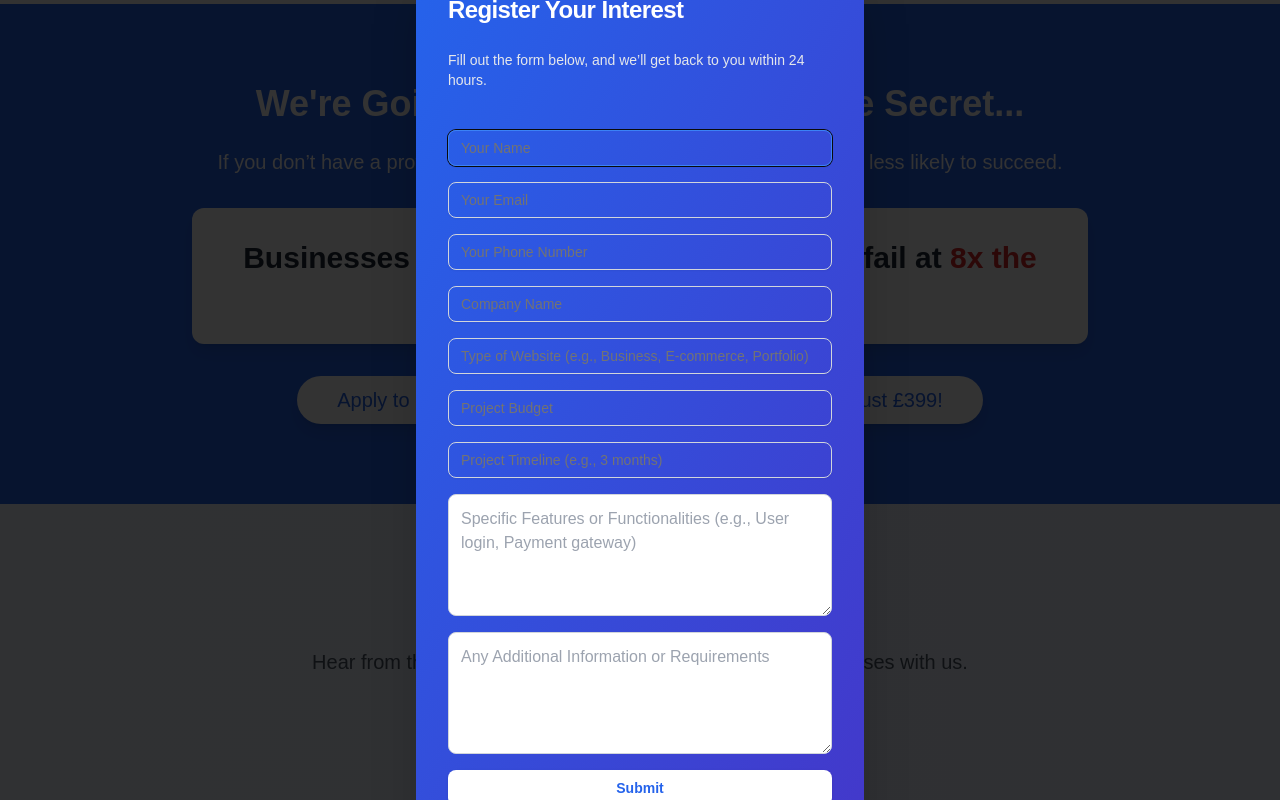
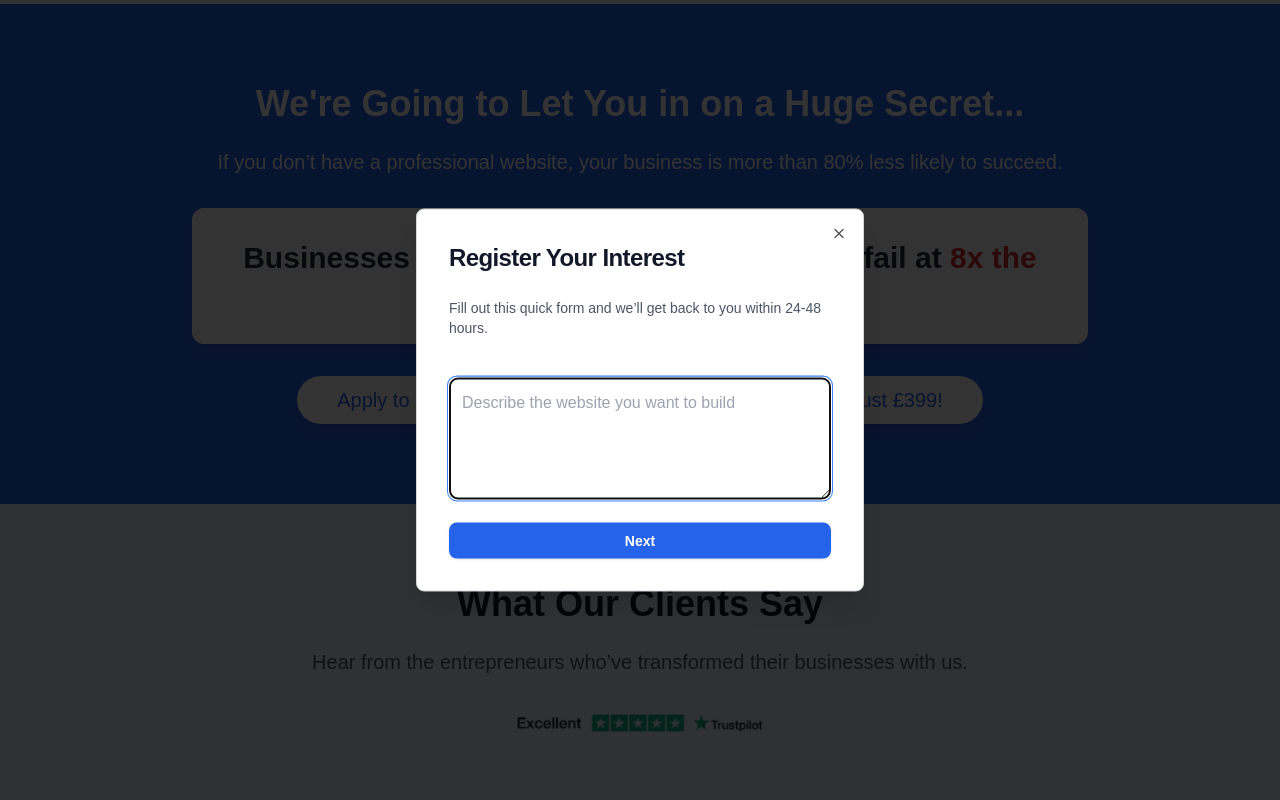
Before and after one commit to Leorev01/SlickSite, a Next.js app: page /landing-page in a window 1280 px wide. Both pictures are taken after a click on the button 639 px from the left and 2452 px from the top of the page. Shown: the part 2052-2852 px from the top of the page. Built offline with nearby package versions, Linux system fonts and the light colour scheme.

Commit message:
Adds route/updates landing page form

```diff
--- a/app/(landing)/components/QuoteDialog.tsx
+++ b/app/(landing)/components/QuoteDialog.tsx
@@ -4,119 +4,225 @@ import { useState } from 'react';
 import { Button } from "@/components/ui/button";
 import { Input } from "@/components/ui/input";
 import { Dialog, DialogTrigger, DialogContent, DialogTitle, DialogDescription } from "@/components/ui/dialog";
+import { motion, AnimatePresence } from "framer-motion";
+import { useRouter } from 'next/navigation';
 
 export default function QuoteDialog({ children }: { children: React.ReactNode }) {
+  const router = useRouter();
   const [isOpen, setIsOpen] = useState(false);
+  const [step, setStep] = useState(0);
+  const [errors, setErrors] = useState<string | null>(null);
+  const [loading, setLoading] = useState(false); // New state to track form submission
 
   const [formData, setFormData] = useState({
-    name: '',
+    websiteDescription: '',
+    firstName: '',
     email: '',
     phone: '',
-    company: '',
-    websiteType: '',
-    budget: '',
-    timeline: '',
-    features: '',
-    additionalInfo: ''
+    currentWebsite: '',
+    hosting: '',
   });
 
   const handleChange = (e: React.ChangeEvent<HTMLInputElement | HTMLTextAreaElement>): void => {
     setFormData({ ...formData, [e.target.name]: e.target.value });
+    setErrors(null); // Clear error when user types
   };
 
-  const handleSubmit = (e: React.FormEvent) => {
+  const validateStep = () => {
+    if (step === 0 && formData.websiteDescription.trim() === '') {
+      setErrors("Please describe the website you want to build.");
+      return false;
+    }
+    if (step === 1 && formData.firstName.trim() === '') {
+      setErrors("Please enter your first name.");
+      return false;
+    }
+    if (step === 2 && formData.email.trim() === '') {
+      setErrors("Please enter a valid email.");
+      return false;
+    }
+    if (step === 5 && formData.hosting.trim() === '') {
+      setErrors("Please select an option for hosting.");
+      return false;
+    }
+    return true;
+  };
+
+  const nextStep = () => {
+    if (validateStep()) {
+      setStep((prev) => prev + 1);
+    }
+  };
+
+  const prevStep = () => {
+    setErrors(null); // Clear errors when going back
+    setStep((prev) => Math.max(prev - 1, 0));
+  };
+
+  const handleSubmit = async (e: React.FormEvent) => {
     e.preventDefault();
-    console.log('Form Data Submitted:', formData);
-    // Add your form submission logic here (e.g., API call)
-    setIsOpen(false); // Close the dialog after submission
+
+    // Ensure validation passes before submitting
+    if (!validateStep()) return;  // Stop submission if validation fails
+
+    setLoading(true); // Set loading state to true while submitting
+    setErrors(null);  // Clear errors before submission
+
+    try {
+      const response = await fetch("/api/landing", {
+        method: "POST",
+        headers: { "Content-Type": "application/json" },
+        body: JSON.stringify(formData),
+      });
+
+      if (response.ok) {
+        // After successful form submission, redirect to the success page
+        router.push('/success'); // Navigate to the success page (assuming it's at /success)
+      } else {
+        setErrors("Something went wrong. Please try again.");
+      }
+    // eslint-disable-next-line @typescript-eslint/no-unused-vars
+    } catch (error) {
+      setErrors("Something went wrong. Please try again.");
+    } finally {
+      setLoading(false); // Reset loading state once submission is complete
+    }
+
+    // Close the dialog after form submission
+    setIsOpen(false);
   };
 
   return (
     <Dialog open={isOpen} onOpenChange={setIsOpen}>
       <DialogTrigger asChild>
-        {children}
+        <div onClick={() => setIsOpen(true)}>{children}</div>
       </DialogTrigger>
-      <DialogContent className="bg-gradient-to-br from-blue-600 to-indigo-700 rounded-lg p-8 max-w-md mx-auto border-0 shadow-2xl">
-        <DialogTitle className="text-2xl font-bold text-white mb-2">
+      <DialogContent className="bg-white rounded-lg p-8 max-w-md mx-auto border border-gray-300 shadow-xl">
+        <DialogTitle className="text-2xl font-bold text-gray-900 mb-2">
           Register Your Interest
         </DialogTitle>
-        <DialogDescription className="text-gray-200 mb-6">
-          Fill out the form below, and we’ll get back to you within 24 hours.
+        <DialogDescription className="text-gray-600 mb-6">
+          Fill out this quick form and we’ll get back to you within 24-48 hours.
         </DialogDescription>
+
         <form onSubmit={handleSubmit} className="flex flex-col gap-4">
-          <Input
-            name="name"
-            placeholder="Your Name"
+          <AnimatePresence mode="wait">
+            {step === 0 && (
+              <motion.div key="websiteDescription" initial={{ opacity: 0, x: 50 }} animate={{ opacity: 1, x: 0 }} exit={{ opacity: 0, x: -50 }} transition={{ duration: 0.3 }}>
+                <textarea
+                  name="websiteDescription"
+                  placeholder="Describe the website you want to build"
+                  value={formData.websiteDescription}
                   onChange={handleChange}
-            className="p-3 border border-gray-300 rounded-lg focus:ring-2 focus:ring-blue-500 focus:border-blue-500"
-            required
-          />
-          <Input
-            name="email"
-            placeholder="Your Email"
-            onChange={handleChange}
-            className="p-3 border border-gray-300 rounded-lg focus:ring-2 focus:ring-blue-500 focus:border-blue-500"
-            type="email"
-            required
-          />
-          <Input
-            name="phone"
-            placeholder="Your Phone Number"
-            onChange={handleChange}
-            className="p-3 border border-gray-300 rounded-lg focus:ring-2 focus:ring-blue-500 focus:border-blue-500"
-            type="tel"
-            required
-          />
-          <Input
-            name="company"
-            placeholder="Company Name"
-            onChange={handleChange}
-            className="p-3 border border-gray-300 rounded-lg focus:ring-2 focus:ring-blue-500 focus:border-blue-500"
-          />
-          <Input
-            name="websiteType"
-            placeholder="Type of Website (e.g., Business, E-commerce, Portfolio)"
-            onChange={handleChange}
-            className="p-3 border border-gray-300 rounded-lg focus:ring-2 focus:ring-blue-500 focus:border-blue-500"
-            required
-          />
-          <Input
-            name="budget"
-            placeholder="Project Budget"
-            onChange={handleChange}
-            className="p-3 border border-gray-300 rounded-lg focus:ring-2 focus:ring-blue-500 focus:border-blue-500"
-            type="text"
-            required
-          />
-          <Input
-            name="timeline"
-            placeholder="Project Timeline (e.g., 3 months)"
-            onChange={handleChange}
-            className="p-3 border border-gray-300 rounded-lg focus:ring-2 focus:ring-blue-500 focus:border-blue-500"
-            type="text"
-            required
-          />
-          <textarea
-            name="features"
-            placeholder="Specific Features or Functionalities (e.g., User login, Payment gateway)"
-            onChange={handleChange}
-            className="p-3 border border-gray-300 rounded-lg focus:ring-2 focus:ring-blue-500 focus:border-blue-500"
+                  className="w-full p-3 border border-gray-300 rounded-lg focus:ring-2 focus:ring-blue-500 focus:border-blue-500 transition"
                   rows={4}
                   required
                 />
-          <textarea
-            name="additionalInfo"
-            placeholder="Any Additional Information or Requirements"
+                {errors && <p className="text-red-500 text-sm mt-1">{errors}</p>}
+                <Button onClick={nextStep} type="button" className="mt-4 w-full bg-blue-600 text-white hover:bg-blue-700 font-semibold py-3 rounded-lg transition-all duration-300">
+                  Next
+                </Button>
+              </motion.div>
+            )}
+
+            {step === 1 && (
+              <motion.div key="firstName" initial={{ opacity: 0, x: 50 }} animate={{ opacity: 1, x: 0 }} exit={{ opacity: 0, x: -50 }} transition={{ duration: 0.3 }}>
+                <Input
+                  name="firstName"
+                  placeholder="What is your first name?"
+                  value={formData.firstName}
                   onChange={handleChange}
-            className="p-3 border border-gray-300 rounded-lg focus:ring-2 focus:ring-blue-500 focus:border-blue-500"
-            rows={4}
+                  className="w-full p-3 border border-gray-300 rounded-lg focus:ring-2 focus:ring-blue-500 focus:border-blue-500 transition"
+                  required
                 />
-          <Button
-            type="submit"
-            className="bg-white text-blue-600 hover:bg-gray-100 font-semibold py-3 rounded-lg transition-all duration-300"
-          >
+                {errors && <p className="text-red-500 text-sm mt-1">{errors}</p>}
+                <Button onClick={nextStep} type="button" className="mt-4 w-full bg-blue-600 text-white hover:bg-blue-700 font-semibold py-3 rounded-lg transition-all duration-300">
+                  Next
+                </Button>
+              </motion.div>
+            )}
+
+            {step === 2 && (
+              <motion.div key="email" initial={{ opacity: 0, x: 50 }} animate={{ opacity: 1, x: 0 }} exit={{ opacity: 0, x: -50 }} transition={{ duration: 0.3 }}>
+                <Input
+                  name="email"
+                  placeholder="What is your email?"
+                  type="email"
+                  value={formData.email}
+                  onChange={handleChange}
+                  className="w-full p-3 border border-gray-300 rounded-lg focus:ring-2 focus:ring-blue-500 focus:border-blue-500 transition"
+                  required
+                />
+                {errors && <p className="text-red-500 text-sm mt-1">{errors}</p>}
+                <Button onClick={nextStep} type="button" className="mt-4 w-full bg-blue-600 text-white hover:bg-blue-700 font-semibold py-3 rounded-lg transition-all duration-300">
+                  Next
+                </Button>
+              </motion.div>
+            )}
+
+            {step === 3 && (
+              <motion.div key="phone" initial={{ opacity: 0, x: 50 }} animate={{ opacity: 1, x: 0 }} exit={{ opacity: 0, x: -50 }} transition={{ duration: 0.3 }}>
+                <Input
+                  name="phone"
+                  placeholder="What is your phone number? (Optional)"
+                  type="tel"
+                  value={formData.phone}
+                  onChange={handleChange}
+                  className="w-full p-3 border border-gray-300 rounded-lg focus:ring-2 focus:ring-blue-500 focus:border-blue-500 transition"
+                />
+                <Button onClick={nextStep} type="button" className="mt-4 w-full bg-blue-600 text-white hover:bg-blue-700 font-semibold py-3 rounded-lg transition-all duration-300">
+                  Next
+                </Button>
+              </motion.div>
+            )}
+
+            {step === 4 && (
+              <motion.div key="currentWebsite" initial={{ opacity: 0, x: 50 }} animate={{ opacity: 1, x: 0 }} exit={{ opacity: 0, x: -50 }} transition={{ duration: 0.3 }}>
+                <Input
+                  name="currentWebsite"
+                  placeholder="Enter your current website (Optional)"
+                  type="url"
+                  value={formData.currentWebsite}
+                  onChange={handleChange}
+                  className="w-full p-3 border border-gray-300 rounded-lg focus:ring-2 focus:ring-blue-500 focus:border-blue-500 transition"
+                />
+                <Button onClick={nextStep} type="button" className="mt-4 w-full bg-blue-600 text-white hover:bg-blue-700 font-semibold py-3 rounded-lg transition-all duration-300">
+                  Next
+                </Button>
+              </motion.div>
+            )}
+
+            {step === 5 && (
+              <motion.div key="hosting" initial={{ opacity: 0, x: 50 }} animate={{ opacity: 1, x: 0 }} exit={{ opacity: 0, x: -50 }} transition={{ duration: 0.3 }}>
+                <p className="text-gray-800 font-medium mb-2">Do you already have hosting?</p>
+                <div className="flex space-x-4">
+                  <label className="flex items-center space-x-2">
+                    <input type="radio" name="hosting" value="Yes" checked={formData.hosting === "Yes"} onChange={handleChange} className="accent-blue-500" />
+                    <span className="text-gray-700">Yes</span>
+                  </label>
+                  <label className="flex items-center space-x-2">
+                    <input type="radio" name="hosting" value="No" checked={formData.hosting === "No"} onChange={handleChange} className="accent-blue-500" />
+                    <span className="text-gray-700">No</span>
+                  </label>
+                </div>
+                {errors && <p className="text-red-500 text-sm mt-1">{errors}</p>}
+
+                {loading ? (
+                  <p className="text-blue-600 text-center mt-4">Submitting...</p>
+                ) : (
+                  <Button type="submit" className="mt-6 w-full bg-green-600 text-white hover:bg-green-700 font-semibold py-3 rounded-lg transition-all duration-300">
                     Submit
                   </Button>
+                )}
+              </motion.div>
+            )}
+          </AnimatePresence>
+
+          {step > 0 && (
+            <Button onClick={prevStep} type="button" className="mt-4 w-full bg-gray-500 text-white hover:bg-gray-600 font-semibold py-3 rounded-lg transition-all duration-300">
+              Back
+            </Button>
+          )}
         </form>
       </DialogContent>
     </Dialog>
--- /dev/null
+++ b/app/api/landing/route.ts
@@ -0,0 +1,98 @@
+import { NextRequest, NextResponse } from 'next/server';
+import nodemailer from 'nodemailer';
+import path from 'path';
+import fs from 'fs';
+const logoPath = path.join(process.cwd(), 'public/images/SlickSite3.png');
+
+interface AppointmentRequest {
+  websiteDescription: string;
+  firstName: string;
+  email: string;
+  phone: string;
+  currentWebsite: string;
+  hosting: string;
+}
+
+const transporter = nodemailer.createTransport({
+  service: 'gmail', // or you can use another service like SendGrid, Mailgun, etc.
+  auth: {
+    user: process.env.EMAIL_USER, // Your email address
+    pass: process.env.EMAIL_PASS, // Your email password or app-specific password
+  },
+});
+
+export async function POST(req: NextRequest) {
+  const { websiteDescription, firstName, email, phone, currentWebsite, hosting }: AppointmentRequest = await req.json();
+
+  // Email to admin
+  const adminMailOptions = {
+    from: process.env.EMAIL_USER, // sender address
+    to: process.env.EMAIL_USER, // receiver address (your email)
+    subject: 'New Appointment Scheduled',
+    text: `
+      You have received a new appointment request:
+
+      Name: ${firstName}
+      Email: ${email}
+      Phone: ${phone}
+      Current Website: ${currentWebsite}
+      Website Description: ${websiteDescription}
+      Hosting: ${hosting ? 'Yes' : 'No'}
+    `,
+  };
+
+  // Confirmation email to user
+  const userMailOptions = {
+    from: process.env.EMAIL_USER, // sender address
+    to: email, // user's email address
+    subject: 'Email Confirmation',
+    html: `
+      <div style="font-family: Arial, sans-serif; color: #333; line-height: 1.6;">
+            <img src="cid:logo" alt="Slick Site Logo" style="width: 200px; height: auto; margin-bottom: 20px;"/><br>
+
+            <p>Hi ${firstName},</p>
+
+            <p>Thank you for reaching out to us! We've received your request and will get back to you as soon as possible.</p>
+
+            <p><strong>Here are the details you provided:</strong></p>
+            <p style="margin-left: 20px;">
+                📝 <strong>Website Description:</strong> ${websiteDescription}<br>
+                🌐 <strong>Current Website:</strong> ${currentWebsite || 'N/A'}<br>
+                📧 <strong>Email:</strong> ${email}<br>
+                📞 <strong>Phone:</strong> ${phone || 'Not provided'}<br>
+                🏠 <strong>Do you have hosting?</strong> ${hosting === 'Yes' ? 'Yes' : 'No'}
+            </p>
+
+            <p>If you have any additional information to share, feel free to reply to this email or contact us at <a href="mailto:${process.env.EMAIL_USER}" style="color: #007bff; text-decoration: none;">${process.env.EMAIL_USER}</a>.</p>
+
+            <p>We look forward to assisting you!</p>
+
+            <p>Best regards,<br>
+            <strong>The Slick Site Team</strong></p>
+        </div>
+    `,
+    attachments: [
+      {
+        filename: 'logo.png', // The file name for the image
+        content: fs.readFileSync(logoPath), // The image content (buffer)
+        cid: 'logo',           // Content ID to reference the image inline
+      },
+    ],
+  };
+
+  try {
+    // Send email to admin (without logo)
+    await transporter.sendMail(adminMailOptions);
+
+    // Send confirmation email to user (with logo)
+    await transporter.sendMail(userMailOptions);
+
+    return NextResponse.json(
+      { message: 'Appointment request sent successfully and confirmation email sent to user.' },
+      { status: 200 }
+    );
+  } catch (error) {
+    console.error('Error sending email:', error);
+    return NextResponse.json({ error: 'Failed to send appointment request.' }, { status: 500 });
+  }
+}
```
Lines whose indentation alone changed are shown as unchanged.
